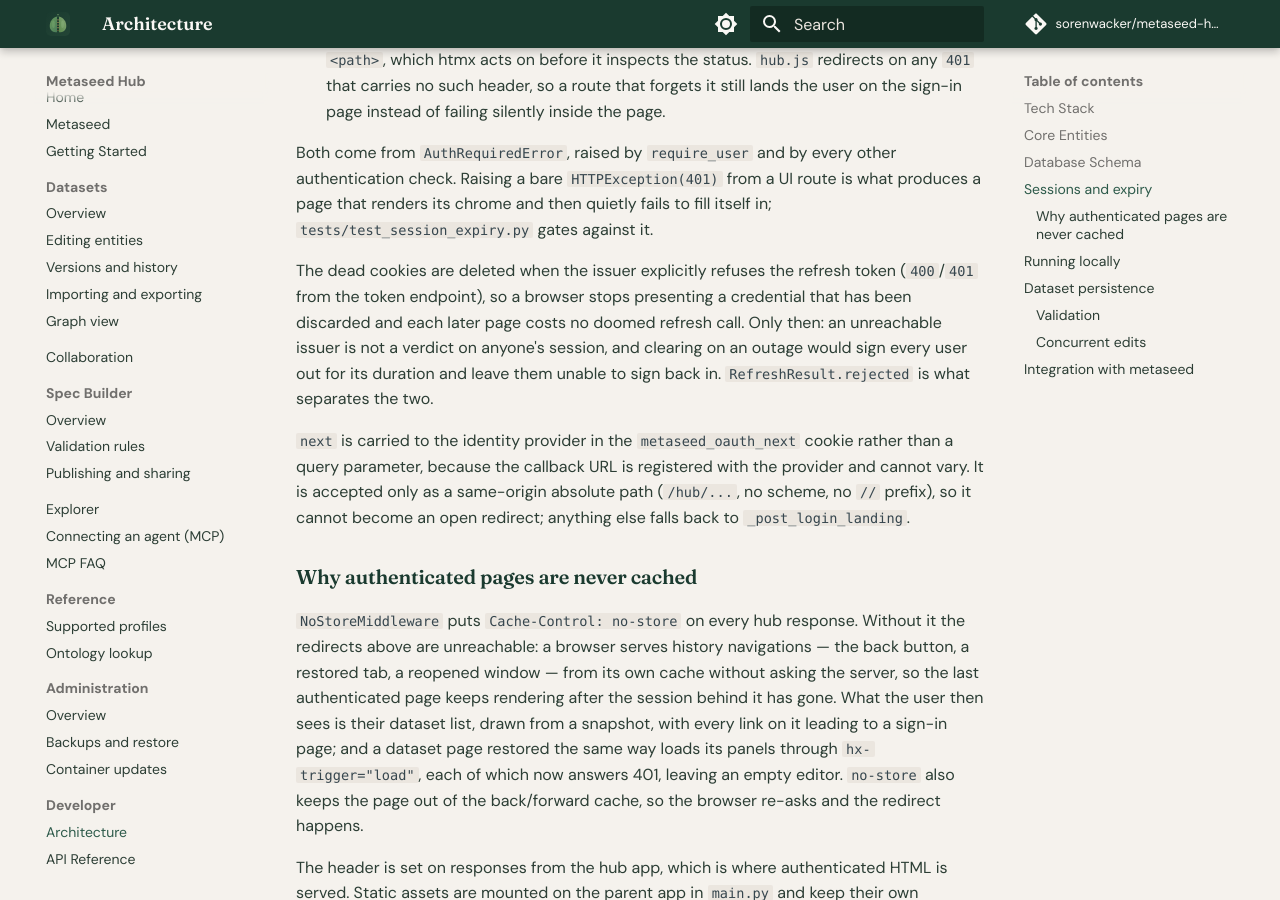
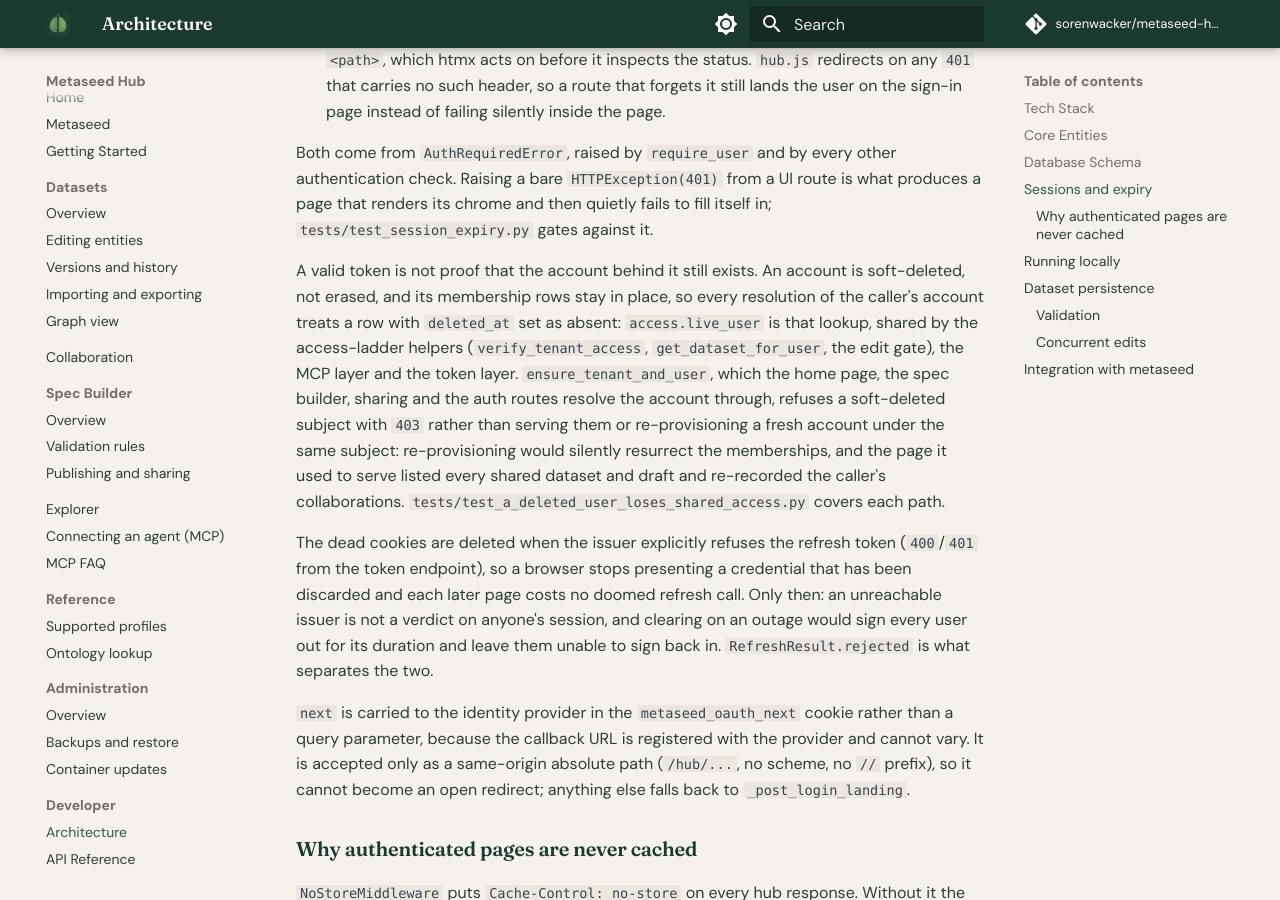
Before and after one commit to sorenwacker/metaseed-hub, an MkDocs documentation site: the page built from docs/developer/architecture.md, in a window 1280 px wide and 900 px high, scrolled down 1328 px. Built offline with MkDocs 1.6.1 and Material for MkDocs 9.7.7, drawn with Linux system fonts in a browser that asks for light colours; comment, search, counter and statistics services are not loaded.

Commit message:
Document that a soft-deleted account is refused wherever accounts are resolved

```diff
--- a/docs/developer/architecture.md
+++ b/docs/developer/architecture.md
@@ -44,6 +44,8 @@ When the refresh fails the session is over, and the hub says so in one shape eve
 - **An HTMX or `fetch` request** answers `401` with `HX-Redirect: /hub/auth/login?next=<path>`, which htmx acts on before it inspects the status. `hub.js` redirects on any `401` that carries no such header, so a route that forgets it still lands the user on the sign-in page instead of failing silently inside the page.
 
 Both come from `AuthRequiredError`, raised by `require_user` and by every other authentication check. Raising a bare `HTTPException(401)` from a UI route is what produces a page that renders its chrome and then quietly fails to fill itself in; `tests/test_session_expiry.py` gates against it.
+
+A valid token is not proof that the account behind it still exists. An account is soft-deleted, not erased, and its membership rows stay in place, so every resolution of the caller's account treats a row with `deleted_at` set as absent: `access.live_user` is that lookup, shared by the access-ladder helpers (`verify_tenant_access`, `get_dataset_for_user`, the edit gate), the MCP layer and the token layer. `ensure_tenant_and_user`, which the home page, the spec builder, sharing and the auth routes resolve the account through, refuses a soft-deleted subject with `403` rather than serving them or re-provisioning a fresh account under the same subject: re-provisioning would silently resurrect the memberships, and the page it used to serve listed every shared dataset and draft and re-recorded the caller's collaborations. `tests/test_a_deleted_user_loses_shared_access.py` covers each path.
 
 The dead cookies are deleted when the issuer explicitly refuses the refresh token (`400`/`401` from the token endpoint), so a browser stops presenting a credential that has been discarded and each later page costs no doomed refresh call. Only then: an unreachable issuer is not a verdict on anyone's session, and clearing on an outage would sign every user out for its duration and leave them unable to sign back in. `RefreshResult.rejected` is what separates the two.
 
```
